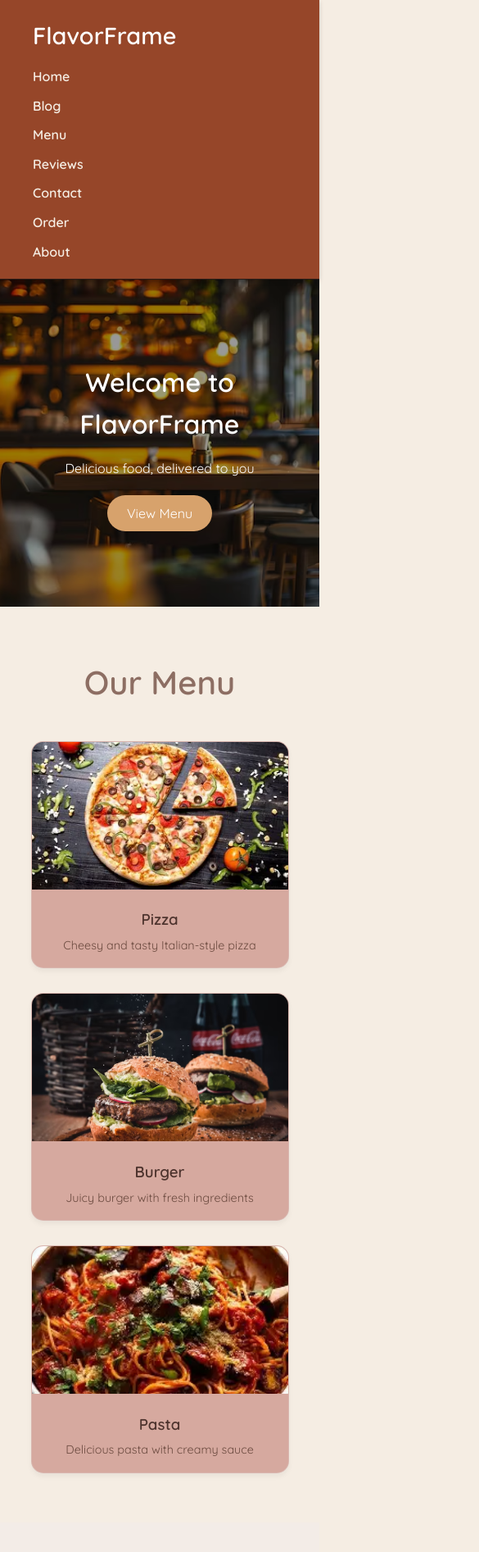
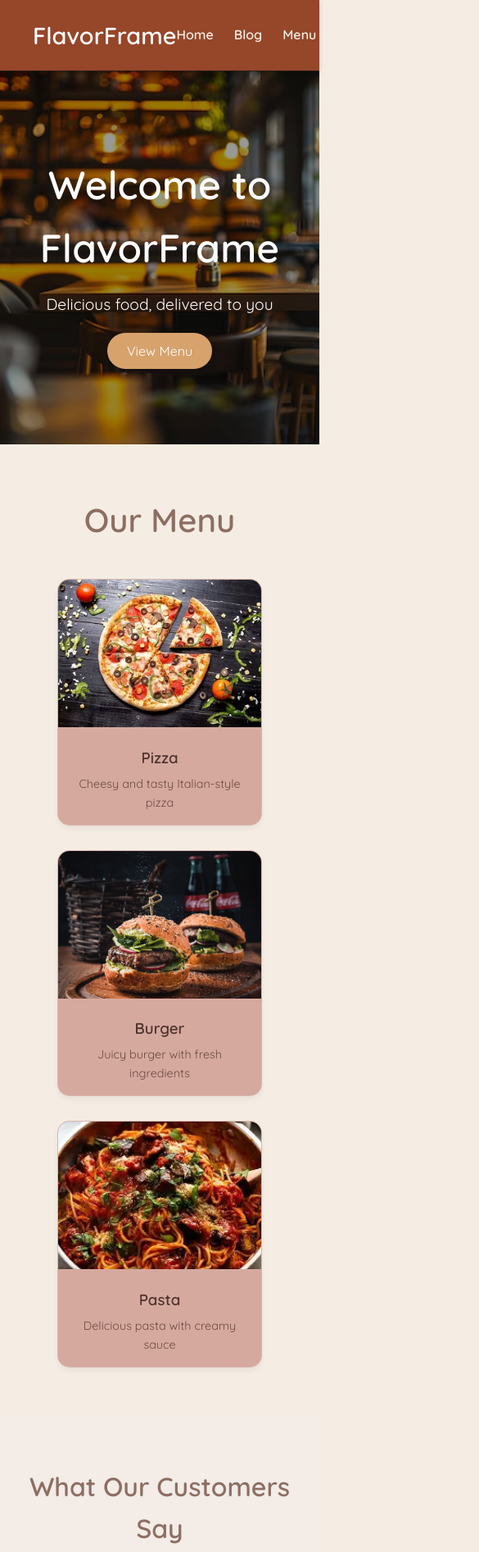
Before and after one commit to shahd267/pro.restaurant, a plain HTML site: page index.html in a window 390 px wide. Shown: the top 1893 px of the page at 82% size, 585 px wide, since content can reach past the window. Drawn offline with nearby package versions, Linux system fonts and the light colour scheme.

Commit message:
style.css

```diff
--- a/style.css
+++ b/style.css
@@ -383,50 +383,7 @@ h2 {
   }
 }
 /* =====
-/* 🌐  mobile */
-@media (max-width: 768px) {
-  nav {
-    flex-direction: column;
-    gap: 15px;
-    align-items: flex-start;
-  }
 
-  .nav-links {
-    flex-direction: column;
-    gap: 10px;
-  }
-
-  .hero h1 {
-    font-size: 2rem;
-  }
-
-  .hero p {
-    font-size: 1rem;
-  }
-
-  .menu-items {
-    flex-direction: column;
-    align-items: center;
-  }
-
-  .menu-item {
-    width: 90%;
-  }
-
-  form {
-    width: 90%;
-  }
-
-  .toast {
-    bottom: 20px;
-    right: 20px;
-    font-size: 0.9rem;
-    padding: 12px 20px;
-  }
-}
-
-
-===== */
 
 
 
```
